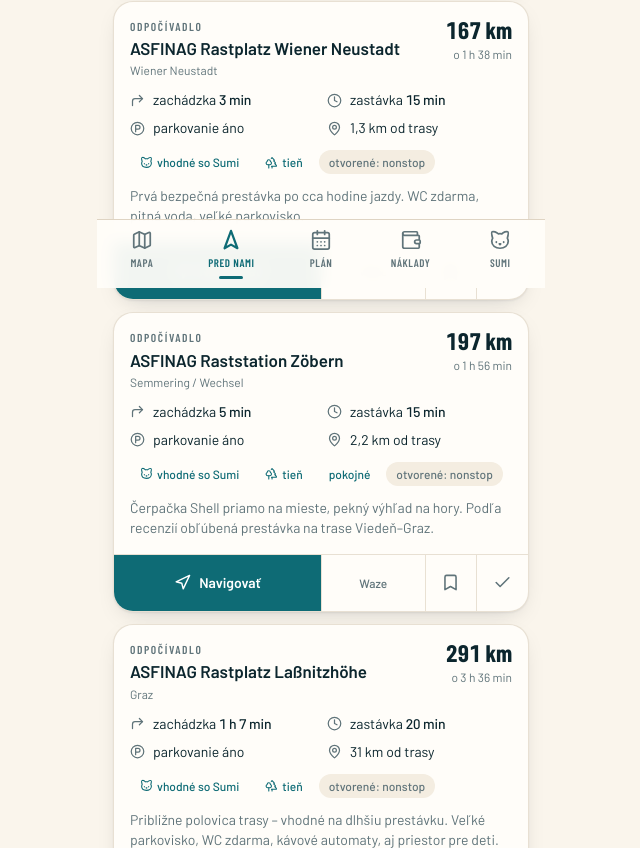
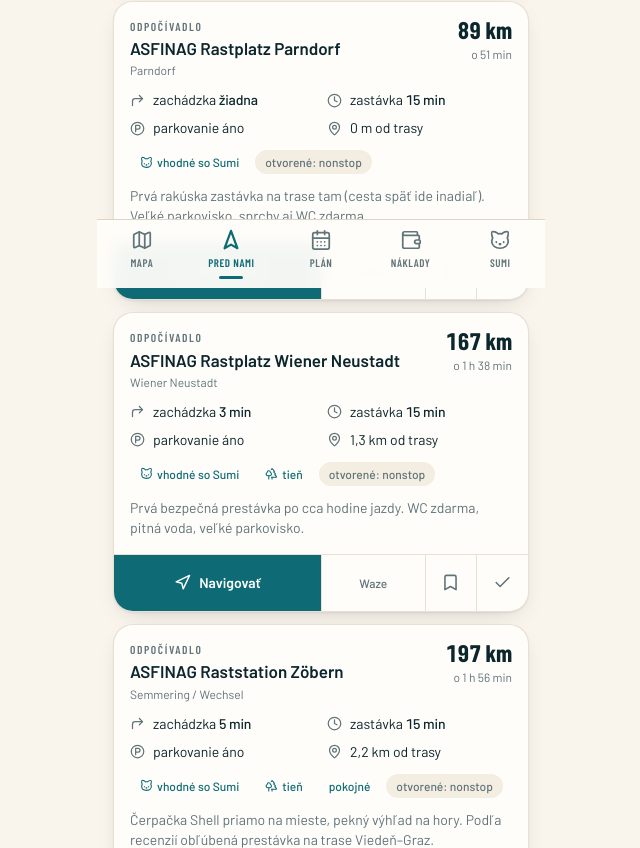
Before and after one commit to filipko525/Italy-Trip, a Next.js app in the folder trip-copilot/: page /pred-nami in a window 1280 px wide. Shown: the part 512-1360 px from the top of the page, without its empty margins (319-959 px from the left). Built offline with nearby package versions, Linux system fonts and the light colour scheme.

Commit message:
Update poi.ts

```diff
--- a/trip-copilot/data/poi.ts
+++ b/trip-copilot/data/poi.ts
@@ -1,4 +1,4 @@
-import type { CountryCode, LngLat, PoiCategory, PointOfInterest } from '@/types';
+import type { CountryCode, LngLat, PoiCategory, PointOfInterest, RouteDirection } from '@/types';
 
 /* =========================================================
    BODY ZÁUJMU (POI)
@@ -45,6 +45,8 @@
   quiet?: boolean;
   openingHours?: string;
   note?: string;
+  /** Pre ktorý smer bod platí. Bez hodnoty = platí pre oba (cesta tam aj späť). */
+  directions?: RouteDirection[];
 }
 
 const poi = (input: PoiInput): PointOfInterest => ({
@@ -67,6 +69,25 @@
     catFriendly: true,
     openingHours: '6:00 – 22:00',
     note: 'Podľa recenzií jedna z najlacnejších naft na Slovensku. Posledné tankovanie pred hranicou – natankuj tu naplno, malo by vydržať až po Taliansko.',
+    directions: ['tam'],
+  }),
+
+  /* --- Rakúsko: A4 pri Parndorfe (len cesta tam, cez Burgenland) --- */
+  poi({
+    id: 'at-parndorf',
+    name: 'ASFINAG Rastplatz Parndorf',
+    category: 'odpocivadlo',
+    region: 'Parndorf',
+    country: 'AT',
+    coords: [16.876542, 47.9705306],
+    detourMinutes: 0,
+    stopMinutes: 15,
+    catFriendly: true,
+    shade: false,
+    quiet: false,
+    openingHours: 'nonstop',
+    note: 'Prvá rakúska zastávka na trase tam (cesta späť ide inadiaľ). Veľké parkovisko, sprchy aj WC zdarma.',
+    directions: ['tam'],
   }),
 
   /* --- Rakúsko: A2 Wiener Neustadt --- */
@@ -101,23 +122,25 @@
     quiet: true,
     openingHours: 'nonstop',
     note: 'Čerpačka Shell priamo na mieste, pekný výhľad na hory. Podľa recenzií obľúbená prestávka na trase Viedeň–Graz.',
+    directions: ['tam'],
   }),
 
-  /* --- Rakúsko: pri Grazi --- */
+  /* --- Rakúsko: Judenburg/Zeltweg, S36 obchádza Graz (len cesta tam) --- */
   poi({
-    id: 'at-graz',
-    name: 'ASFINAG Rastplatz Laßnitzhöhe',
+    id: 'at-zeltweg',
+    name: 'M-Rast Zeltweg',
     category: 'odpocivadlo',
-    region: 'Graz',
+    region: 'Judenburg',
     country: 'AT',
-    coords: [15.5822704, 47.0642046],
+    coords: [14.722053, 47.1941494],
     detourMinutes: 0,
     stopMinutes: 20,
     catFriendly: true,
     shade: true,
     quiet: false,
     openingHours: 'nonstop',
-    note: 'Približne polovica trasy – vhodné na dlhšiu prestávku. Veľké parkovisko, WC zdarma, kávové automaty, aj priestor pre deti.',
+    note: 'Približne polovica trasy tam. Skvele hodnotené (reštaurácia, sprchy, WC zdarma, aj Tesla supercharger). Cesta späť ide inou vetvou, tadiaľto nejde.',
+    directions: ['tam'],
   }),
 
   /* --- Rakúsko: Wörthersee --- */
@@ -200,6 +223,7 @@
     stopMinutes: 15,
     catFriendly: true,
     note: 'Priamo na ceste smer Latisana, teda presne v smere odchodu domov. Podľa recenzií ochotná obsluha. Natankuj tu 22. 8. pred odchodom.',
+    directions: ['spat'],
   }),
 ];
 
```
